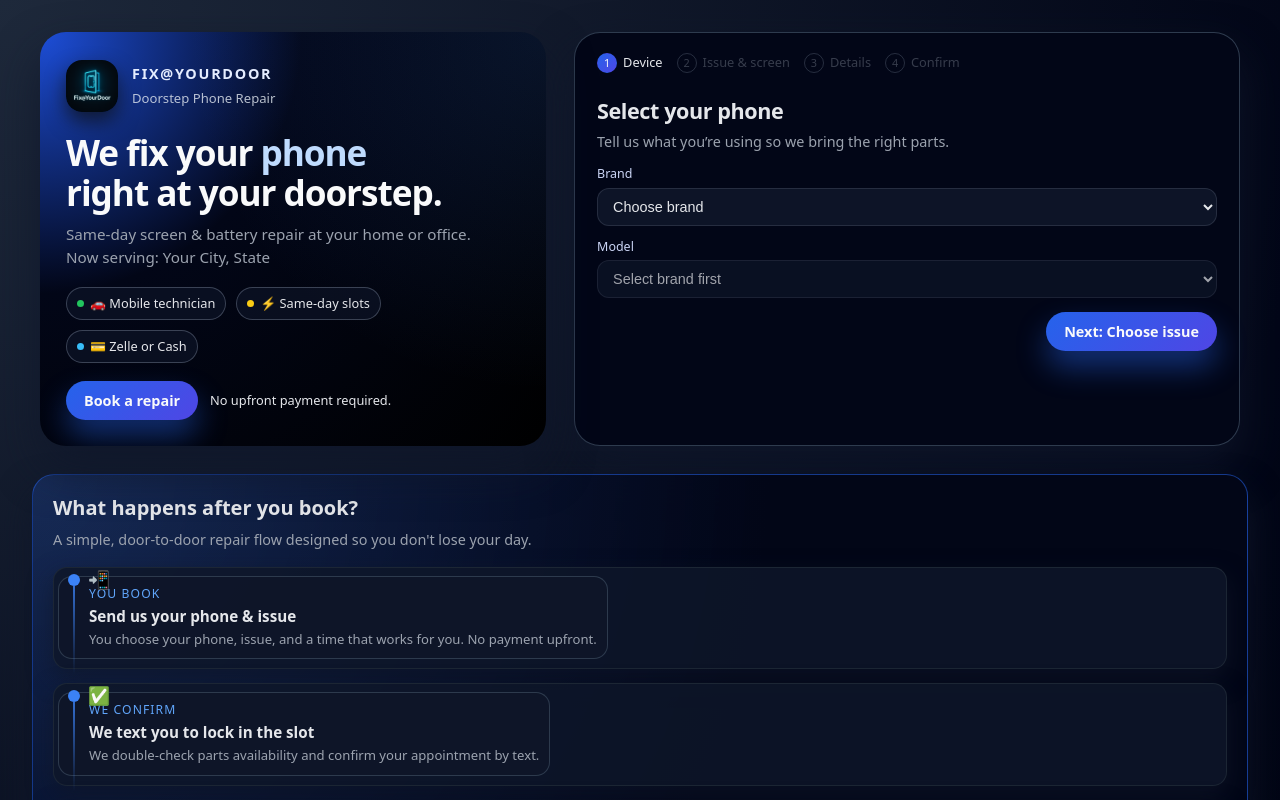
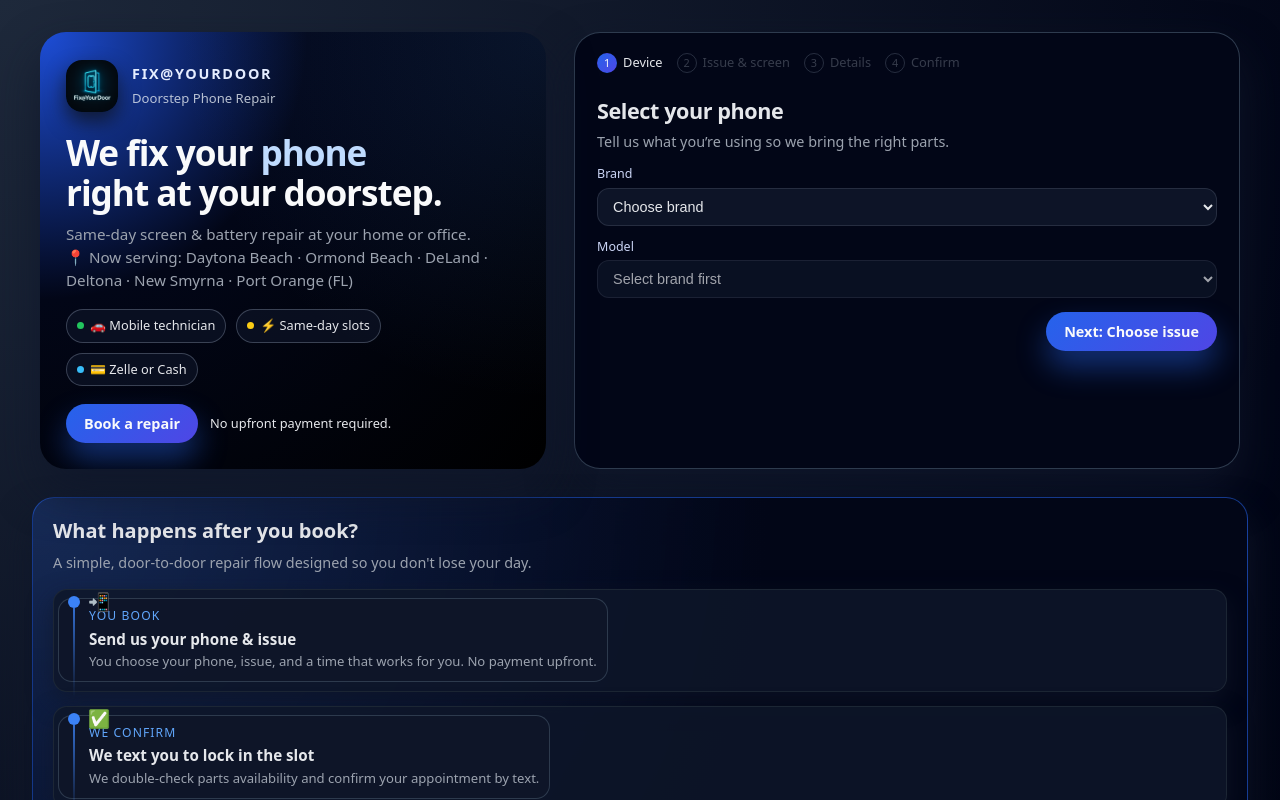
Before and after one commit to AbdelrahmanGaballa/fix-at-your-door, a React (Vite) app: page / in a window 1280 px wide. Shown: the top 800 px of the page. Built offline with nearby package versions, Linux system fonts and the light colour scheme.

Commit message:
sjbsjbjbsj

```diff
--- a/src/App.jsx
+++ b/src/App.jsx
@@ -358,7 +358,10 @@
             </h1>
 
             <p>Same-day screen &amp; battery repair at your home or office.</p>
-            <p className="service-area">Now serving: Your City, State</p>
+            <p className="service-area">
+  📍 Now serving: Daytona Beach · Ormond Beach · DeLand · Deltona · New Smyrna · Port Orange (FL)
+</p>
+
 
             <div className="hero-tags">
               <span className="hero-tag">🚗 Mobile technician</span>
```
